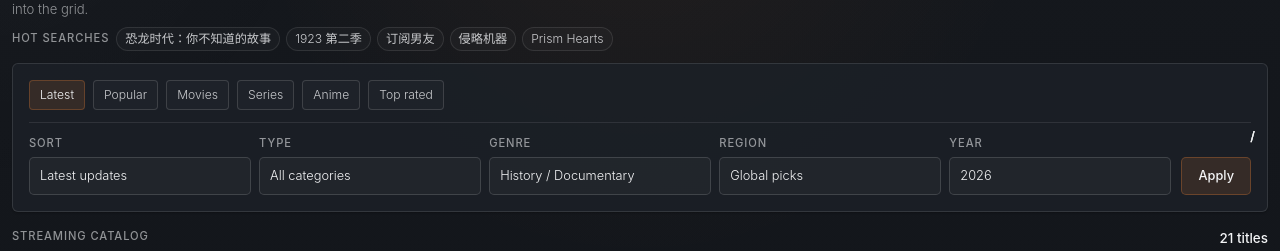
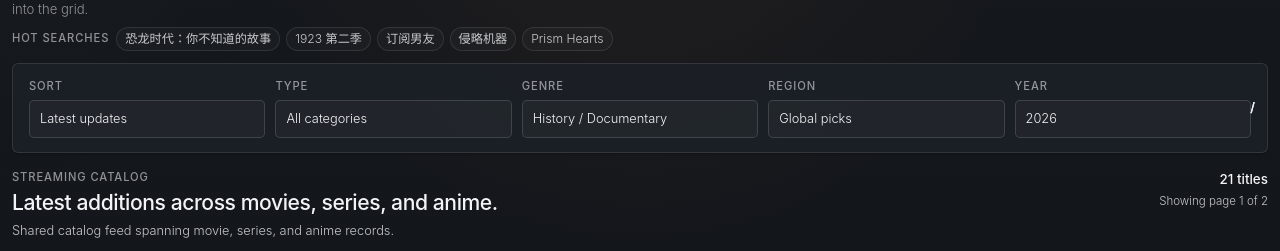
Before and after one commit to livefree/media-website, a Next.js app: page / in a window 1280 px wide. Shown: the part 131-382 px from the top of the page. Built offline with nearby package versions, Linux system fonts and the light colour scheme.

Commit message:
feat(ui-shell): refine catalog filter shell

```diff
--- a/components/BrowseCatalogPage.tsx
+++ b/components/BrowseCatalogPage.tsx
@@ -37,22 +37,6 @@ const scopeCopy: Record<
     sectionKicker: "Anime catalog",
   },
 };
-
-function getActiveChip(scope: CatalogScope) {
-  if (scope === "movie") {
-    return "Movies";
-  }
-
-  if (scope === "series") {
-    return "Series";
-  }
-
-  if (scope === "anime") {
-    return "Anime";
-  }
-
-  return "Latest";
-}
 
 function getFilterValues(scope: CatalogScope) {
   const config = getCatalogConfig();
@@ -111,7 +95,6 @@ function getResultsHeadline(scope: CatalogScope) {
 
 export function BrowseCatalogPage({ scope }: { scope: CatalogScope }) {
   const copy = scopeCopy[scope];
-  const config = getCatalogConfig();
   const feed = getCategoryFeed(scope, PAGE_SIZE);
   const totalItems = getBrowseCards(scope).length;
   const totalPages = Math.max(1, Math.ceil(totalItems / PAGE_SIZE));
@@ -132,7 +115,7 @@ export function BrowseCatalogPage({ scope }: { scope: CatalogScope }) {
           hotSearches={hotSearches}
           hiddenFields={hiddenFields}
         />
-        <FilterBar groups={filterGroups} chips={config.quickFilterChips} activeChip={getActiveChip(scope)} />
+        <FilterBar groups={filterGroups} />
       </section>
 
       <section className="catalog-section">
--- a/components/FilterBar.tsx
+++ b/components/FilterBar.tsx
@@ -1,5 +1,3 @@
-import Link from "next/link";
-
 type FilterOption = {
   value: string;
   label: string;
@@ -15,38 +13,13 @@ type FilterGroup = {
 type FilterBarProps = {
   action?: string;
   groups: FilterGroup[];
-  chips: Array<string | { label: string; href: string; active: boolean }>;
+  chips?: Array<string | { label: string; href: string; active: boolean }>;
   activeChip?: string;
   hiddenFields?: Array<{ name: string; value: string }>;
 };
-
-function isLinkChip(chip: FilterBarProps["chips"][number]): chip is { label: string; href: string; active: boolean } {
-  return typeof chip !== "string";
-}
-
-export function FilterBar({ action, groups, chips, activeChip, hiddenFields = [] }: FilterBarProps) {
+export function FilterBar({ action, groups, hiddenFields = [] }: FilterBarProps) {
   return (
     <section className="filter-panel" aria-label="Catalog filters">
-      <div className="filter-chip-row" role="toolbar" aria-label="Quick filters">
-        {chips.map((chip) => (
-          isLinkChip(chip) ? (
-            <Link key={chip.label} href={chip.href} className="filter-chip" data-active={chip.active ? "true" : "false"}>
-              {chip.label}
-            </Link>
-          ) : (
-            <button
-              key={chip}
-              type="button"
-              className="filter-chip"
-              data-active={chip === activeChip ? "true" : "false"}
-              aria-pressed={chip === activeChip}
-            >
-              {chip}
-            </button>
-          )
-        ))}
-      </div>
-
       {action ? (
         <form className="filter-bar filter-bar-form" action={action} method="get" aria-label="Filter controls">
           {hiddenFields.map((field) => (
@@ -80,9 +53,6 @@ export function FilterBar({ action, groups, chips, activeChip, hiddenFields = []
               </label>
             ))}
           </div>
-          <button type="submit" className="filter-apply-button">
-            Apply
-          </button>
         </form>
       ) : (
         <div className="filter-bar" aria-label="Filter controls">
@@ -99,9 +69,6 @@ export function FilterBar({ action, groups, chips, activeChip, hiddenFields = []
               </div>
             ))}
           </div>
-          <button type="button" className="filter-apply-button">
-            Apply
-          </button>
         </div>
       )}
     </section>
--- a/styles/homepage.css
+++ b/styles/homepage.css
@@ -374,7 +374,7 @@ body {
 }
 
 .filter-panel {
-  padding: 16px;
+  padding: 14px 16px;
 }
 
 .filter-chip-row {
@@ -403,24 +403,24 @@ body {
 
 .filter-bar {
   display: grid;
-  grid-template-columns: minmax(0, 1fr) auto;
-  gap: 10px;
-  margin-top: 12px;
-  align-items: end;
+  grid-template-columns: 1fr;
+  gap: 0;
+  margin-top: 0;
+  align-items: stretch;
 }
 
 .filter-bar-form {
   display: grid;
-  grid-template-columns: minmax(0, 1fr) auto;
-  gap: 10px;
-  margin-top: 12px;
-  align-items: end;
+  grid-template-columns: 1fr;
+  gap: 0;
+  margin-top: 0;
+  align-items: stretch;
 }
 
 .filter-control-row {
   display: grid;
   grid-template-columns: repeat(5, minmax(0, 1fr));
-  gap: 8px;
+  gap: 10px;
 }
 
 .filter-control {
@@ -464,18 +464,6 @@ body {
   color: var(--text-muted);
   font-weight: 500;
   pointer-events: none;
-}
-
-.filter-apply-button {
-  min-height: 38px;
-  padding: 0 16px;
-  border: 1px solid rgba(255, 138, 61, 0.26);
-  border-radius: 5px;
-  background: rgba(255, 138, 61, 0.12);
-  color: var(--text-primary);
-  font-size: 0.8rem;
-  font-weight: 500;
-  cursor: pointer;
 }
 
 .catalog-section {
```
Also changed, not shown: 1 other file (tests, documents, lock files or other folders).
